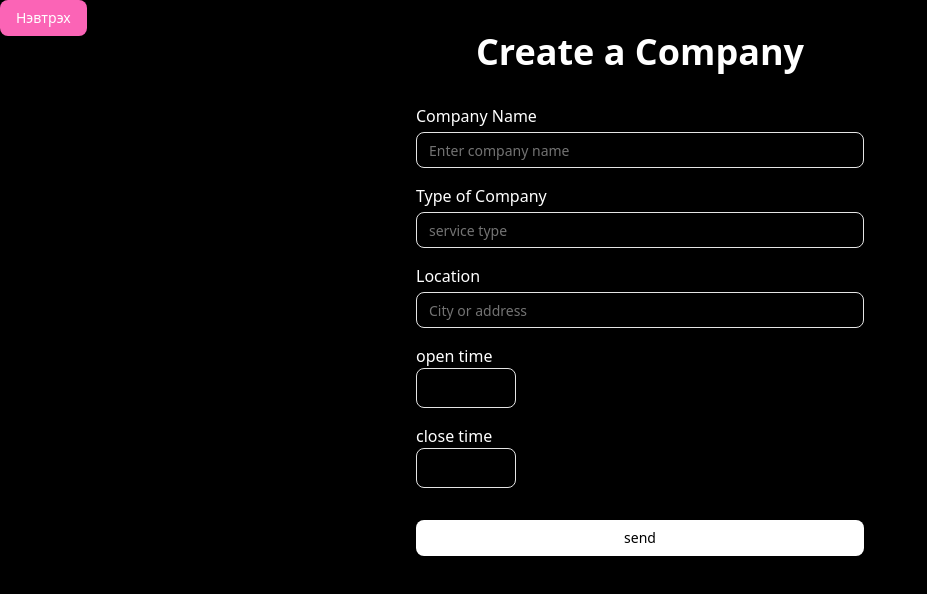
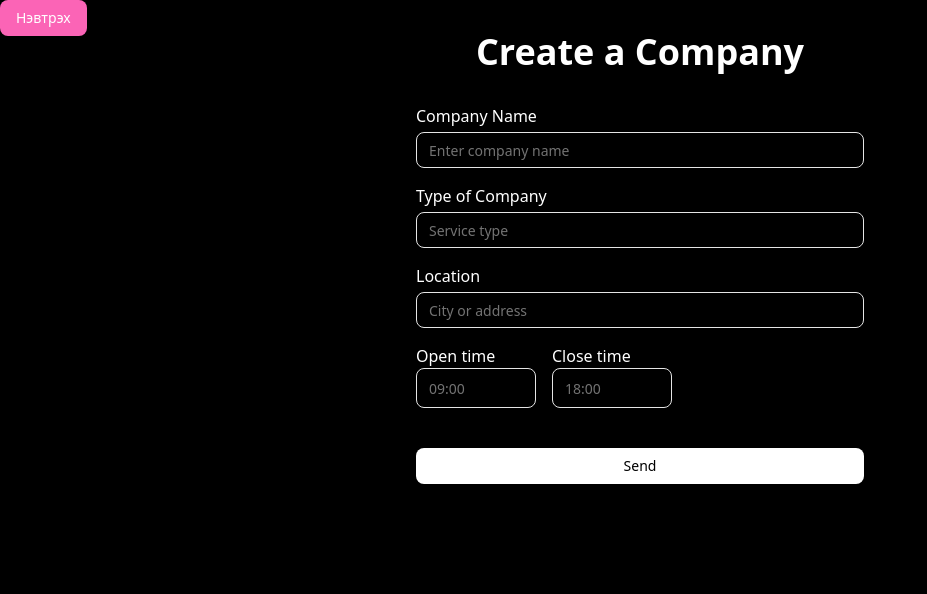
Before and after one commit to HOP-2A/chronos, a Next.js app: page /createCompany in a window 1280 px wide. Shown: the top 594 px of the page, without its empty margins (0-927 px from the left). Built offline with nearby package versions, Linux system fonts and the light colour scheme; no server answers.

Commit message:
lordiin codiig zasav ahhh

```diff
--- a/app/api/worker/[workerId]/route.ts
+++ b/app/api/worker/[workerId]/route.ts
@@ -8,7 +8,7 @@ export const GET = async (
   const { workerId } = await context.params;
   try {
     const user = await prisma.worker.findUnique({
-      where: { clerkId: workerId },
+      where: { id: workerId },
     });
 
     if (!user) {
--- a/app/api/worker/workerCreate/route.ts
+++ b/app/api/worker/workerCreate/route.ts
@@ -16,14 +16,14 @@ export async function POST(req: Request) {
   }
 
   const existingWorker = await prisma.worker.findUnique({
-    where: { clerkId: user.clerkId },
+    where: { id: user.clerkId },
   });
 
   if (!existingWorker) {
     const worker = await prisma.worker.create({
       data: {
         email,
-        clerkId: user.clerkId,
+        id: user.clerkId,
         name,
         phoneNumber,
         experience,
--- a/app/company/page.tsx
+++ b/app/company/page.tsx
@@ -10,8 +10,9 @@ import {
   CardTitle,
 } from "@/components/ui/card";
 import { useEffect, useState } from "react";
+import { CompanyType } from "../dashboard/user/[userId]/page";
 const Page = () => {
-  const [company, setCompany] = useState([]);
+  const [company, setCompany] = useState<CompanyType[]>([]);
   const getCompanies = async () => {
     const res = await fetch(`/api/company`, {
       method: "GET",
@@ -99,6 +100,6 @@ const Page = () => {
       </div>
     </div>
   );
-};;
+};
 
 export default Page;
--- a/app/createCompany/page.tsx
+++ b/app/createCompany/page.tsx
@@ -1,11 +1,7 @@
-/* eslint-disable react/jsx-no-undef */
 "use client";
 
-import { useState, useEffect } from "react";
-
-import * as React from "react";
+import { useState } from "react";
 import { Button } from "@/components/ui/button";
-
 import { Input } from "@/components/ui/input";
 
 const Page = () => {
@@ -13,45 +9,65 @@ const Page = () => {
     name: "",
     typeOfCompany: "",
     location: "",
-
-    workers: [
+    workers: [],
+    timeSchedules: [
       {
-        email: "",
-        name: "",
-        phoneNumber: "",
-        experience: [],
-        feedback: [],
+        day: "Monday",
+        startTime: "",
+        endTime: "",
       },
     ],
+  });
 
-    timeSchedules: [{ day: "", startTime: [], endTime: [] }],
-  });
-  const handleInputValue = (e: { target: { name: any; value: any } }) => {
+  const handleInputValue = (e: React.ChangeEvent<HTMLInputElement>) => {
     const { name, value } = e.target;
+
     if (name === "companyName") {
-      setInfo({ ...info, name: value });
+      setInfo((prev) => ({ ...prev, name: value }));
     }
+
     if (name === "companyType") {
-      setInfo({ ...info, typeOfCompany: value });
+      setInfo((prev) => ({ ...prev, typeOfCompany: value }));
     }
+
     if (name === "location") {
-      setInfo({ ...info, location: value });
+      setInfo((prev) => ({ ...prev, location: value }));
     }
+
     if (name === "openTime") {
-      setInfo({ ...info, startTime: value });
+      setInfo((prev) => ({
+        ...prev,
+        timeSchedules: [
+          {
+            ...prev.timeSchedules[0],
+            startTime: value,
+          },
+        ],
+      }));
     }
+
     if (name === "closeTime") {
-      setInfo({ ...info, endTime: value });
+      setInfo((prev) => ({
+        ...prev,
+        timeSchedules: [
+          {
+            ...prev.timeSchedules[0],
+            endTime: value,
+          },
+        ],
+      }));
     }
   };
+
   const createCompany = async () => {
     const res = await fetch("api/company", {
       method: "POST",
-      headers: { "Content-type": "application/json" },
+      headers: { "Content-Type": "application/json" },
       body: JSON.stringify(info),
     });
+
     const data = await res.json();
-    setInfo(data);
+    console.log("Created company:", data);
   };
 
   return (
@@ -74,8 +90,8 @@ const Page = () => {
           <Input
             name="companyType"
             onChange={handleInputValue}
-            placeholder="service type"
-            className="mt-1  text-white"
+            placeholder="Service type"
+            className="mt-1 text-white"
           />
         </label>
 
@@ -85,33 +101,37 @@ const Page = () => {
             name="location"
             onChange={handleInputValue}
             placeholder="City or address"
-            className="mt-1  text-white"
+            className="mt-1 text-white"
           />
         </label>
 
-        <label className="flex flex-col">
-          open time{" "}
-          <Input
-            name="openTime"
-            onChange={handleInputValue}
-            className="h-[40px] w-[100px]"
-          ></Input>
-        </label>
+        <div className="flex gap-4">
+          <label className="flex flex-col">
+            Open time
+            <Input
+              name="openTime"
+              onChange={handleInputValue}
+              placeholder="09:00"
+              className="h-[40px] w-[120px]"
+            />
+          </label>
 
-        <label className="flex flex-col">
-          close time
-          <Input
-            name="closeTime"
-            onChange={handleInputValue}
-            className="h-[40px] w-[100px]"
-          ></Input>
-        </label>
+          <label className="flex flex-col">
+            Close time
+            <Input
+              name="closeTime"
+              onChange={handleInputValue}
+              placeholder="18:00"
+              className="h-[40px] w-[120px]"
+            />
+          </label>
+        </div>
 
         <Button
-          className="mt-4 bg-white text-black hover:bg-gray-200"
+          className="mt-6 bg-white text-black hover:bg-gray-200"
           onClick={createCompany}
         >
-          send
+          Send
         </Button>
       </div>
     </div>
--- a/app/dashboard/user/[userId]/page.tsx
+++ b/app/dashboard/user/[userId]/page.tsx
@@ -13,7 +13,7 @@ export type UserType = {
   clerkId: string;
   companyId: string;
 };
-type CompanyType = {
+export type CompanyType = {
   closeTime: string;
   createdAt: Date;
   feedback: string;
```
